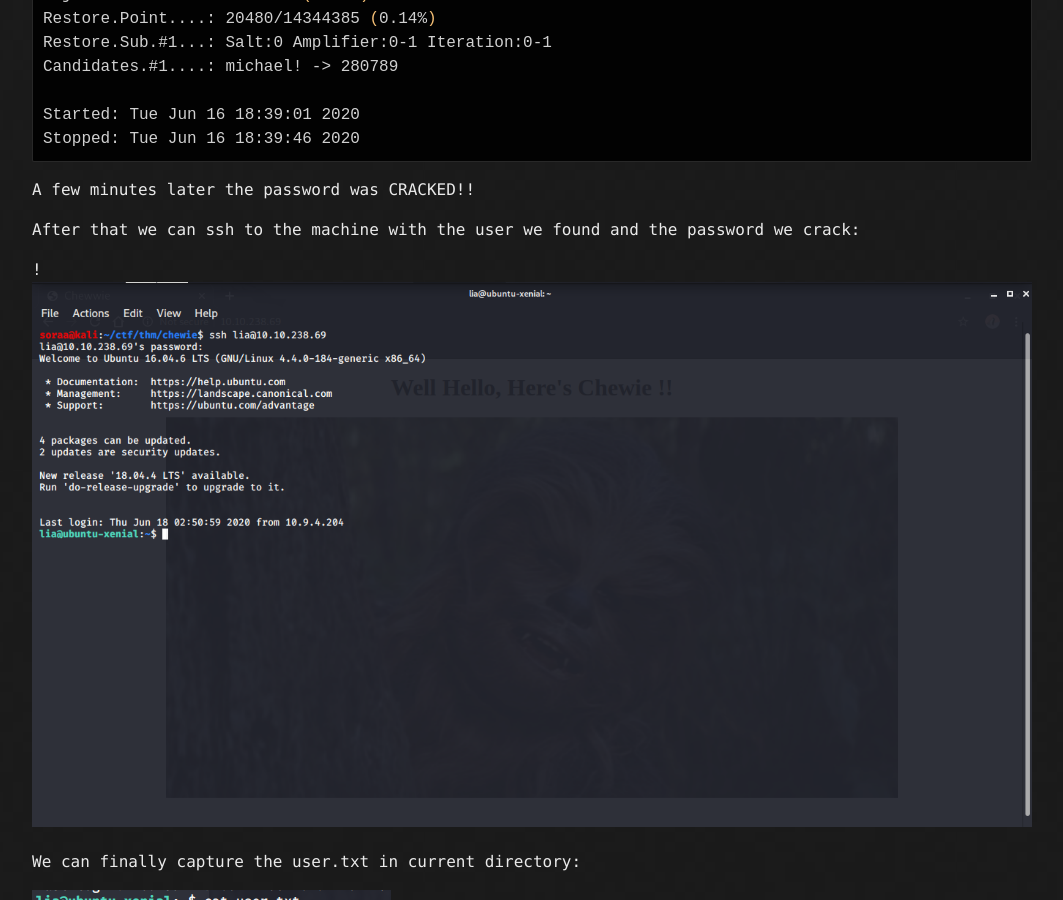
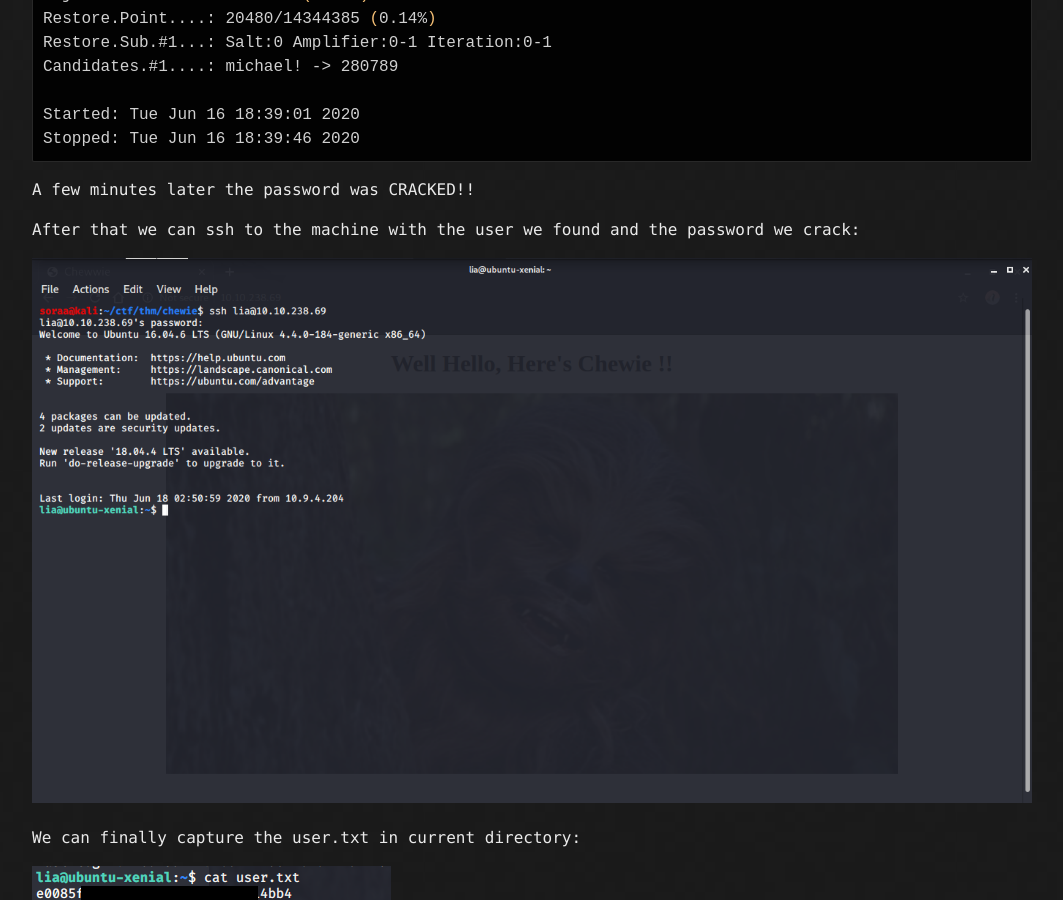
Before and after one commit to soraa14/soraa-writeups, a Jekyll site: the page built from _posts/2020-06-16-Chewie-Writeup-TryHackMe.md, in a window 1280 px wide and 900 px high, scrolled down 3785 px. Shown: the whole window, without its empty margins (108-1171 px from the left). Built offline with Jekyll 4.4.1, drawn with Linux system fonts in a browser that asks for light colours.

Commit message:
Update 2020-06-16-Chewie-Writeup-TryHackMe.md

```diff
--- a/_posts/2020-06-16-Chewie-Writeup-TryHackMe.md
+++ b/_posts/2020-06-16-Chewie-Writeup-TryHackMe.md
@@ -125,7 +125,7 @@ A few minutes later the password was CRACKED!!
 
 After that we can ssh to the machine with the user we found and the password we crack:
 
-!<img src="{{ site.baseurl }}/assets/images/chewie_thm/ssh.png">
+<img src="{{ site.baseurl }}/assets/images/chewie_thm/ssh.png">
 
 We can finally capture the user.txt in current directory:
 
```
